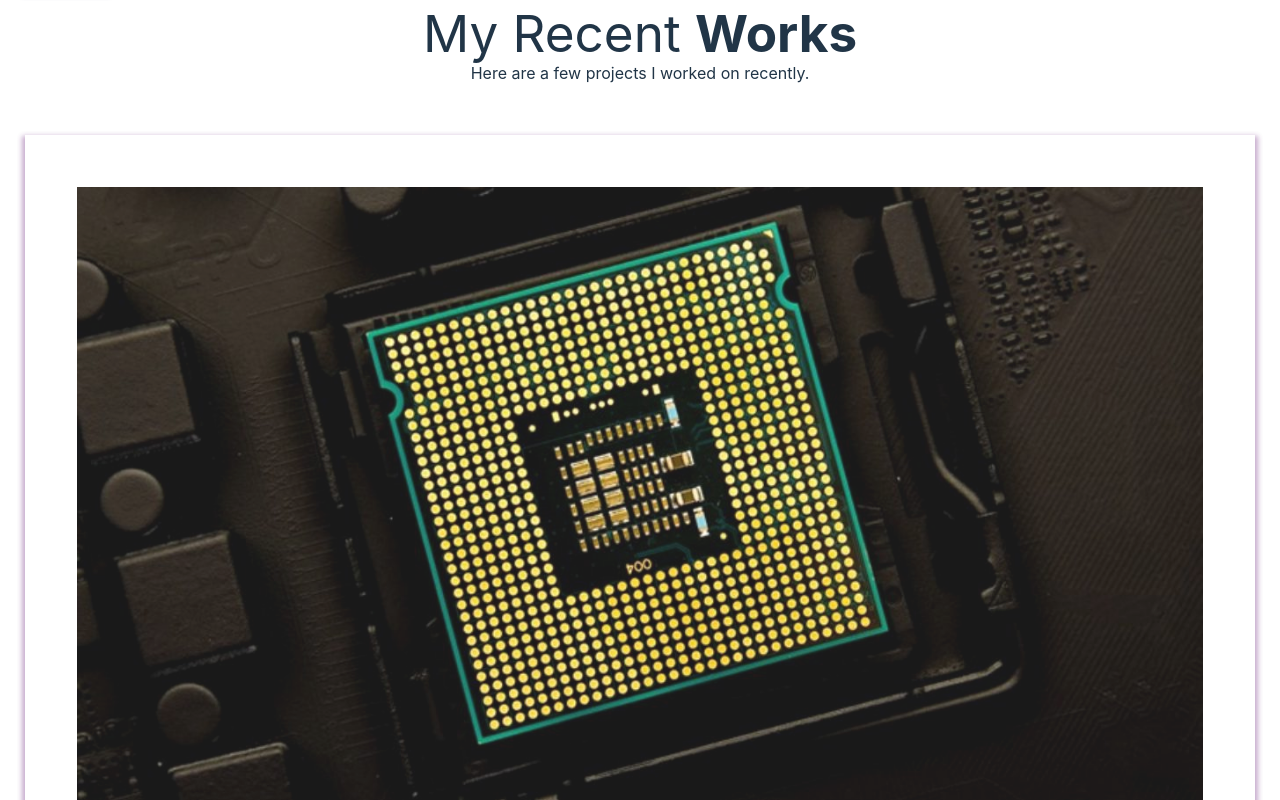
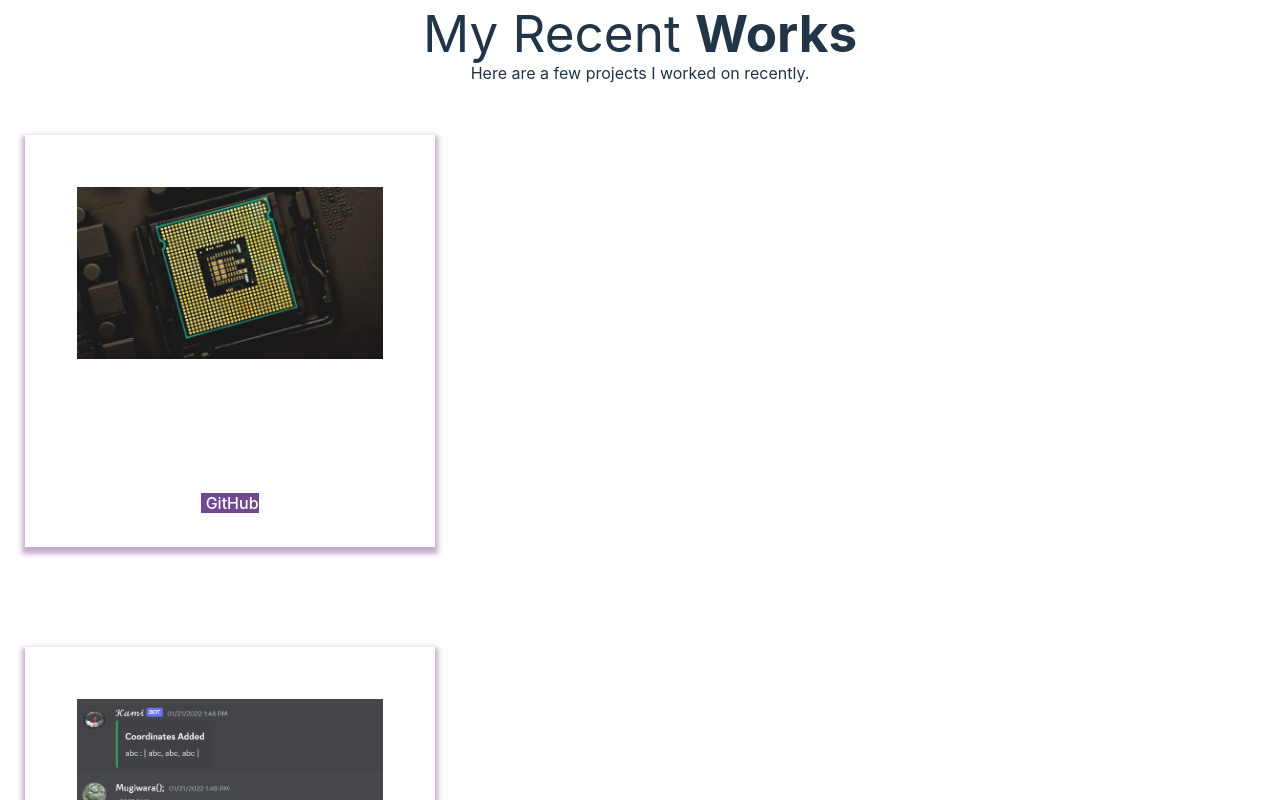
Before and after one commit to BasicallyManny/Personal-Portfolio-Website, a React (Vite) app in the folder personal-porfolio-website/: page /projects in a window 1280 px wide. Shown: the part 1720-2520 px from the top of the page. Built offline with nearby package versions, Linux system fonts and the light colour scheme.

Commit message:
fixed the visuals in the projects section

```diff
--- a/personal-porfolio-website/src/components/projectComponents/projectCard.jsx
+++ b/personal-porfolio-website/src/components/projectComponents/projectCard.jsx
@@ -6,7 +6,8 @@ import './projectStyles.css';
 
 export default function ProjectCards(props) {
   return (
-    <Card className="project-card-view">
+    <section id="ProjectCards" style={{width:'33.33%'}}>
+      <Card className="project-card-view">
       <Card.Img variant="top" src={props.imgPath} alt="card-img" className="!object-fill !w-full" />
       <Card.Body>
         <Card.Title>{props.title}</Card.Title>
@@ -35,5 +36,6 @@ export default function ProjectCards(props) {
         )}
       </Card.Body>
     </Card>
+    </section>
   );
 }
```
